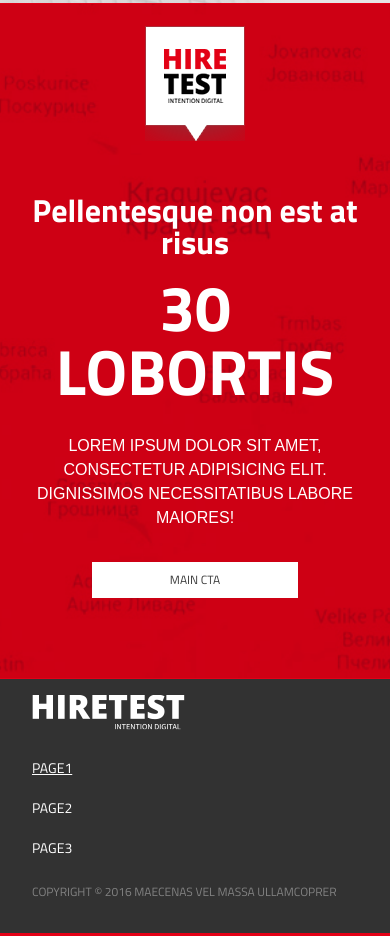
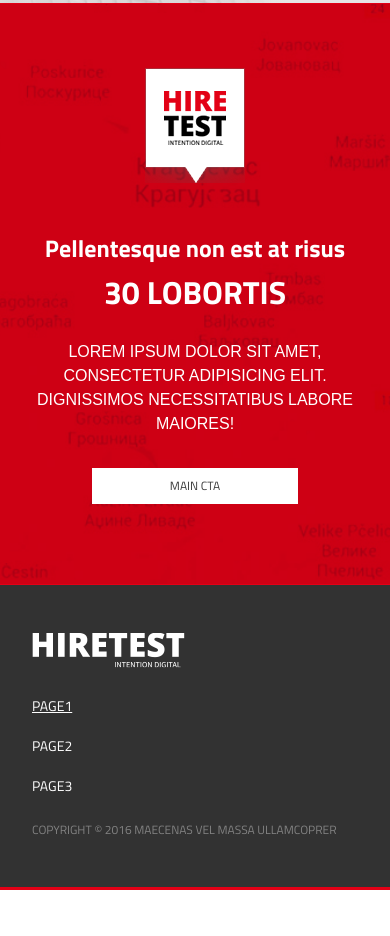
Before and after one commit to mutko/fetest-intention, a website: page src/index.html in a window 390 px wide. Shown: the part 1754-2690 px from the top of the page. After the commit the page ends 2644 px from the top, so only its background shows below. Drawn offline with nearby package versions, Linux system fonts and the light colour scheme.

Commit message:
Tweaks on padding

```diff
--- a/src/styles/layout/_footer.scss
+++ b/src/styles/layout/_footer.scss
@@ -1,10 +1,15 @@
 .page-footer {
   margin-top: auto;
-  padding-top: 1rem;
-  padding-bottom: 1rem;
+  padding-top: 3rem;
+  padding-bottom: 2rem;
   background-color: $c-darkBg;
   border-bottom: 3px solid $c-main;
   font-family: "Titillium-Regular", Arial, sans-serif;
+  @media (min-width: $medium) {
+    padding-top: 1rem;
+    padding-bottom: 1rem;
+  }
+
   &__wrapper {
     padding-left: 2rem;
     padding-right: 2rem;
--- a/src/styles/layout/_hero.scss
+++ b/src/styles/layout/_hero.scss
@@ -35,9 +35,12 @@
     @media (min-width: $x-large) {
       margin: 0;
       padding-left: 5rem;
-      max-width: 40rem;
+      max-width: 35rem;
       position: relative;
       left: 50%;
+    }
+    @media (min-width: 1600px) {
+      max-width: 40rem;
     }
   }
   &__text {
--- a/src/styles/layout/_where.scss
+++ b/src/styles/layout/_where.scss
@@ -5,6 +5,9 @@
   color: #fff;
   text-align: center;
   padding: 1.375rem 2rem 5rem;
+  @media (max-width: 460px) {
+    padding-top: 4rem;
+  }
   &__img {
     display: inline-block;
     width: 100px;
@@ -16,14 +19,14 @@
     padding: 3.125rem 0 1rem;
     font-size: 2rem;
     text-transform: initial;
-    @media (max-width: $small) {
+    @media (max-width: 460px) {
       font-size: 1.5rem;
     }
   }
   &__title {
     font-size: 4rem;
     text-transform: uppercase;
-    @media (max-width: $small) {
+    @media (max-width: 460px) {
       font-size: 2rem;
     }
   }
```
Also changed, not shown: dist/asset/img/logo-footer.png, dist/asset/img/metal.png, dist/styles/style.min.css, src/styles/style.min.css.
